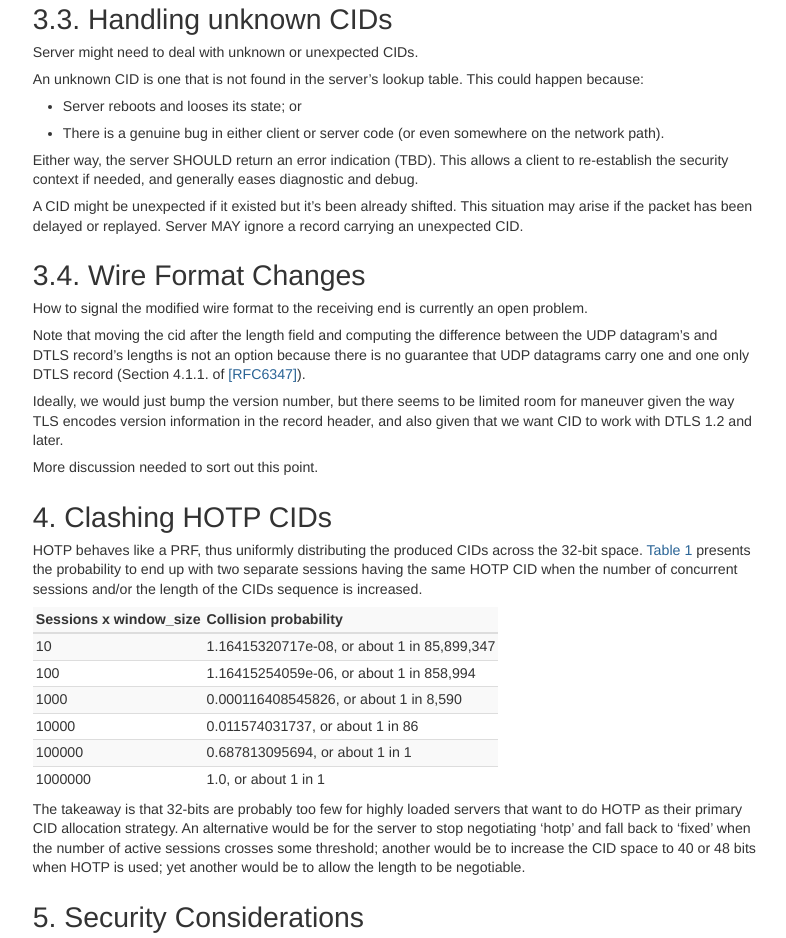
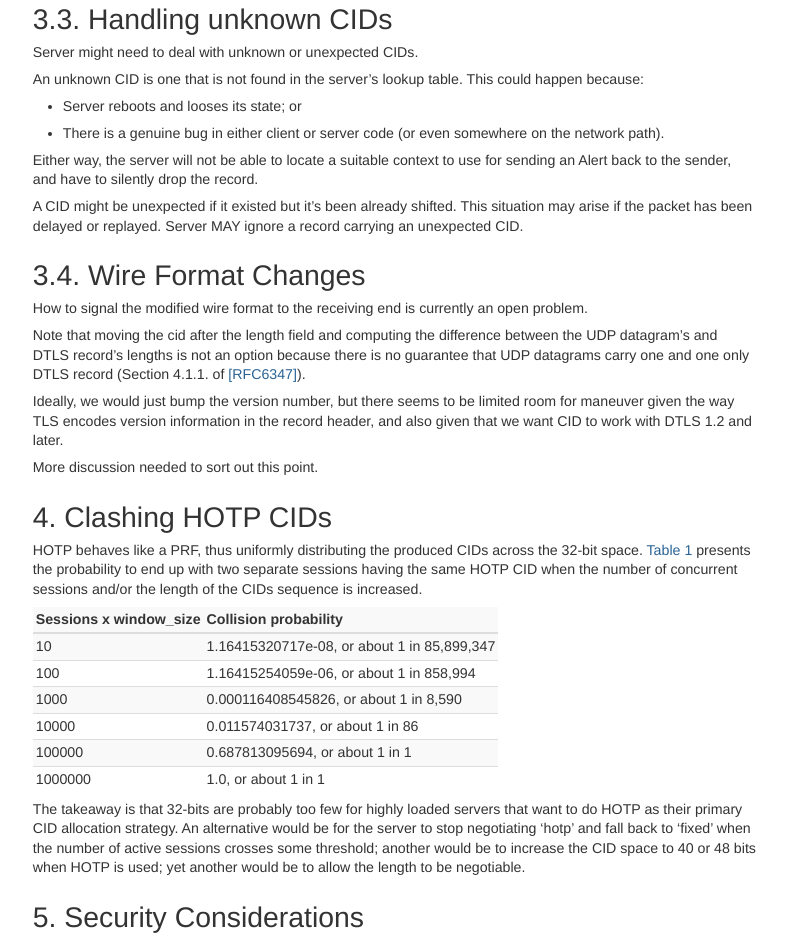
Before and after one commit to thomas-fossati/draft-tls-cid, a plain HTML site: page draft-mavrogiannopoulos-tls-cid.html in a window 1280 px wide. Shown: the part 3525-4463 px from the top of the page, without its empty margins (39-825 px from the left). Drawn offline with Linux system fonts and the light colour scheme.

Commit message:
Script updating gh-pages. [ci skip]

```diff
--- a/draft-mavrogiannopoulos-tls-cid.html
+++ b/draft-mavrogiannopoulos-tls-cid.html
@@ -482,7 +482,7 @@ li, p {
   <li>Server reboots and looses its state; or</li>
   <li>There is a genuine bug in either client or server code (or even somewhere on the network path).</li>
 </ul>
-<p id="rfc.section.3.3.p.4">Either way, the server SHOULD return an error indication (TBD).  This allows a client to re-establish the security context if needed, and generally eases diagnostic and debug.</p>
+<p id="rfc.section.3.3.p.4">Either way, the server will not be able to locate a suitable context to use for sending an Alert back to the sender, and have to silently drop the record.</p>
 <p id="rfc.section.3.3.p.5">A CID might be unexpected if it existed but it&#8217;s been already shifted.  This situation may arise if the packet has been delayed or replayed. Server MAY ignore a record carrying an unexpected CID.</p>
 <h1 id="rfc.section.3.4"><a href="#rfc.section.3.4">3.4.</a> <a href="#sec:new-wire-fmt" id="sec:new-wire-fmt">Wire Format Changes</a></h1>
 <p id="rfc.section.3.4.p.1">How to signal the modified wire format to the receiving end is currently an open problem.</p>
```
Also changed, not shown: index.html (+1 -1 lines), draft-mavrogiannopoulos-tls-cid.txt.
